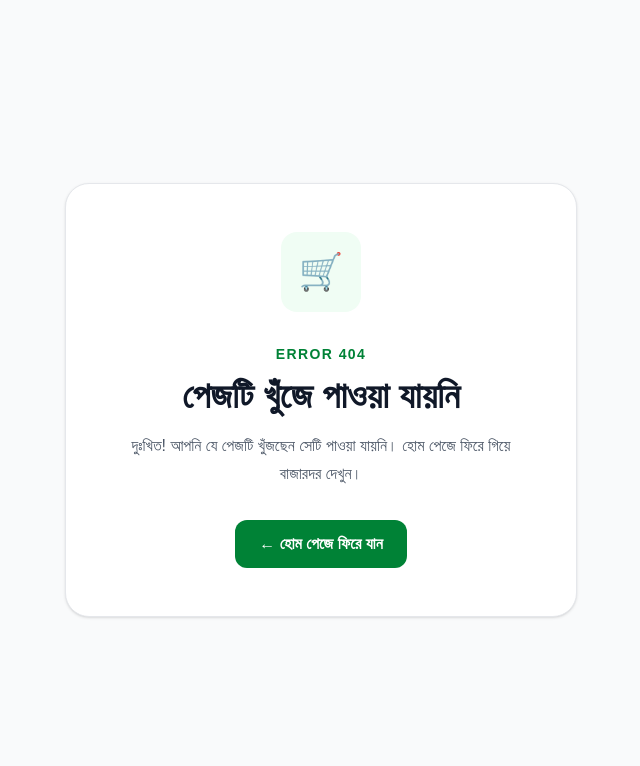
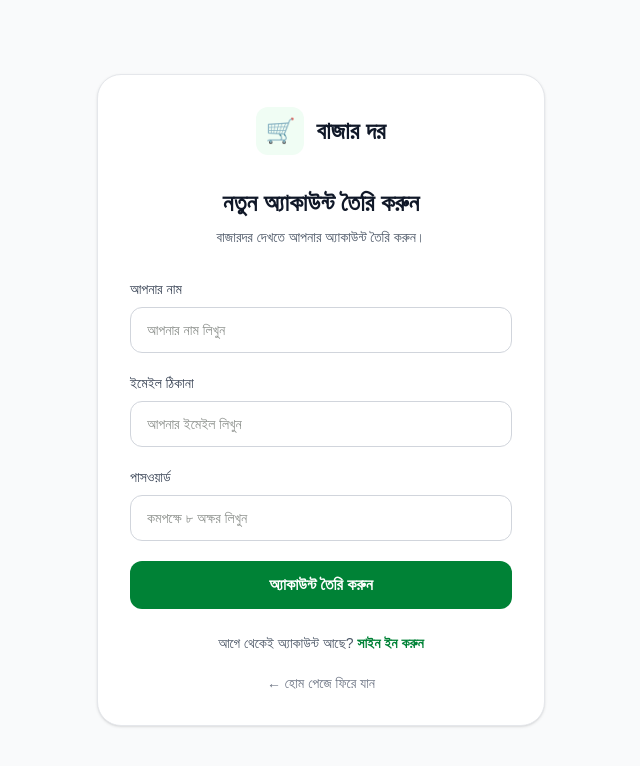
Before and after one commit to Puja-Halder/bazardor, a Next.js app: page /signup in a window 1280 px wide. Before the commit this address had no page. Shown: the top 766 px of the page, without its empty margins (319-959 px from the left). Built offline with nearby package versions, Linux system fonts and the light colour scheme.

Commit message:
Add sign-up page

```diff
--- /dev/null
+++ b/app/signup/page.js
@@ -0,0 +1,109 @@
+
+import Link from "next/link";
+
+export default function SignUpPage() {
+  return (
+    <main className="flex min-h-screen items-center justify-center bg-gray-50 px-4 py-12">
+      <section className="w-full max-w-md rounded-3xl border border-gray-200 bg-white p-6 shadow-sm sm:p-8">
+        <Link href="/" className="flex items-center justify-center gap-3">
+          <span className="flex h-12 w-12 items-center justify-center rounded-xl bg-green-50 text-2xl">
+            🛒
+          </span>
+          <span className="text-2xl font-bold text-gray-900">
+            বাজার দর
+          </span>
+        </Link>
+
+        <div className="mt-8 text-center">
+          <h1 className="text-2xl font-bold text-gray-900">
+            নতুন অ্যাকাউন্ট তৈরি করুন
+          </h1>
+          <p className="mt-2 text-sm text-gray-600">
+            বাজারদর দেখতে আপনার অ্যাকাউন্ট তৈরি করুন।
+          </p>
+        </div>
+
+        <form className="mt-8 space-y-5">
+          <div>
+            <label
+              htmlFor="name"
+              className="mb-2 block text-sm font-medium text-gray-700"
+            >
+              আপনার নাম
+            </label>
+            <input
+              id="name"
+              name="name"
+              type="text"
+              autoComplete="name"
+              placeholder="আপনার নাম লিখুন"
+              required
+              className="w-full rounded-xl border border-gray-300 px-4 py-3 text-sm outline-none transition focus:border-green-700 focus:ring-2 focus:ring-green-100"
+            />
+          </div>
+
+          <div>
+            <label
+              htmlFor="email"
+              className="mb-2 block text-sm font-medium text-gray-700"
+            >
+              ইমেইল ঠিকানা
+            </label>
+            <input
+              id="email"
+              name="email"
+              type="email"
+              autoComplete="email"
+              placeholder="আপনার ইমেইল লিখুন"
+              required
+              className="w-full rounded-xl border border-gray-300 px-4 py-3 text-sm outline-none transition focus:border-green-700 focus:ring-2 focus:ring-green-100"
+            />
+          </div>
+
+          <div>
+            <label
+              htmlFor="password"
+              className="mb-2 block text-sm font-medium text-gray-700"
+            >
+              পাসওয়ার্ড
+            </label>
+            <input
+              id="password"
+              name="password"
+              type="password"
+              autoComplete="new-password"
+              minLength={8}
+              placeholder="কমপক্ষে ৮ অক্ষর লিখুন"
+              required
+              className="w-full rounded-xl border border-gray-300 px-4 py-3 text-sm outline-none transition focus:border-green-700 focus:ring-2 focus:ring-green-100"
+            />
+          </div>
+
+          <button
+            type="submit"
+            className="w-full rounded-xl bg-green-700 px-4 py-3 font-semibold text-white transition hover:bg-green-800"
+          >
+            অ্যাকাউন্ট তৈরি করুন
+          </button>
+        </form>
+
+        <p className="mt-6 text-center text-sm text-gray-600">
+          আগে থেকেই অ্যাকাউন্ট আছে?{" "}
+          <Link
+            href="/signin"
+            className="font-semibold text-green-700 hover:text-green-800"
+          >
+            সাইন ইন করুন
+          </Link>
+        </p>
+
+        <Link
+          href="/"
+          className="mt-5 block text-center text-sm text-gray-500 hover:text-green-700"
+        >
+          ← হোম পেজে ফিরে যান
+        </Link>
+      </section>
+    </main>
+  );
+}
```
